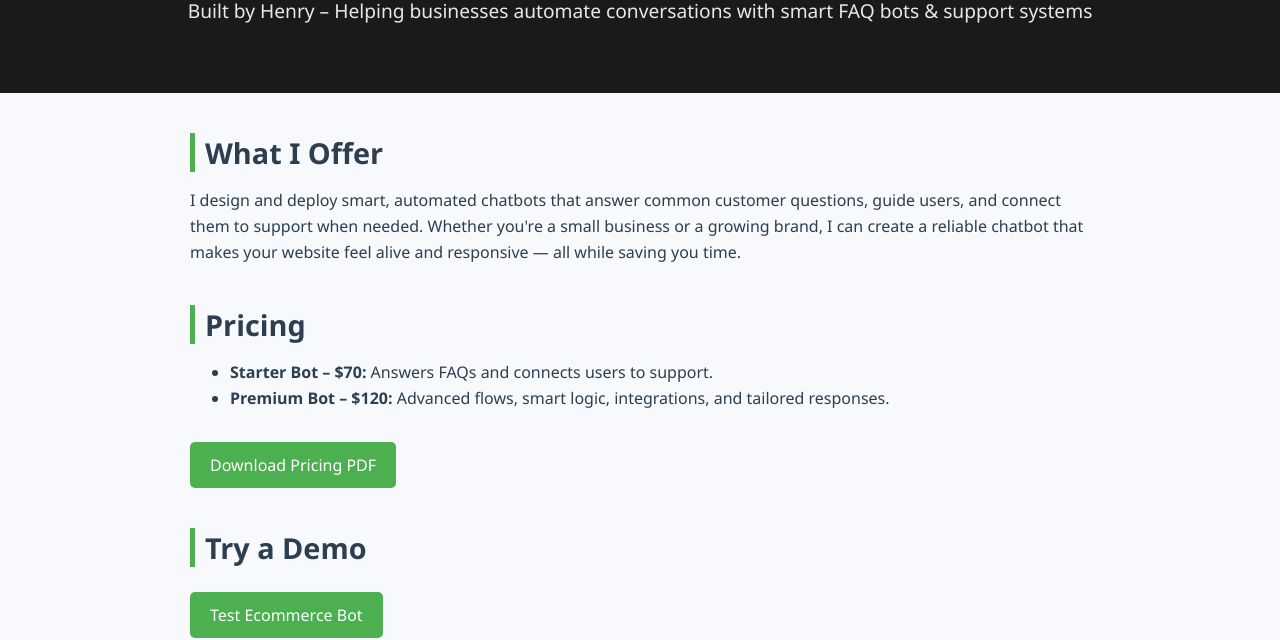
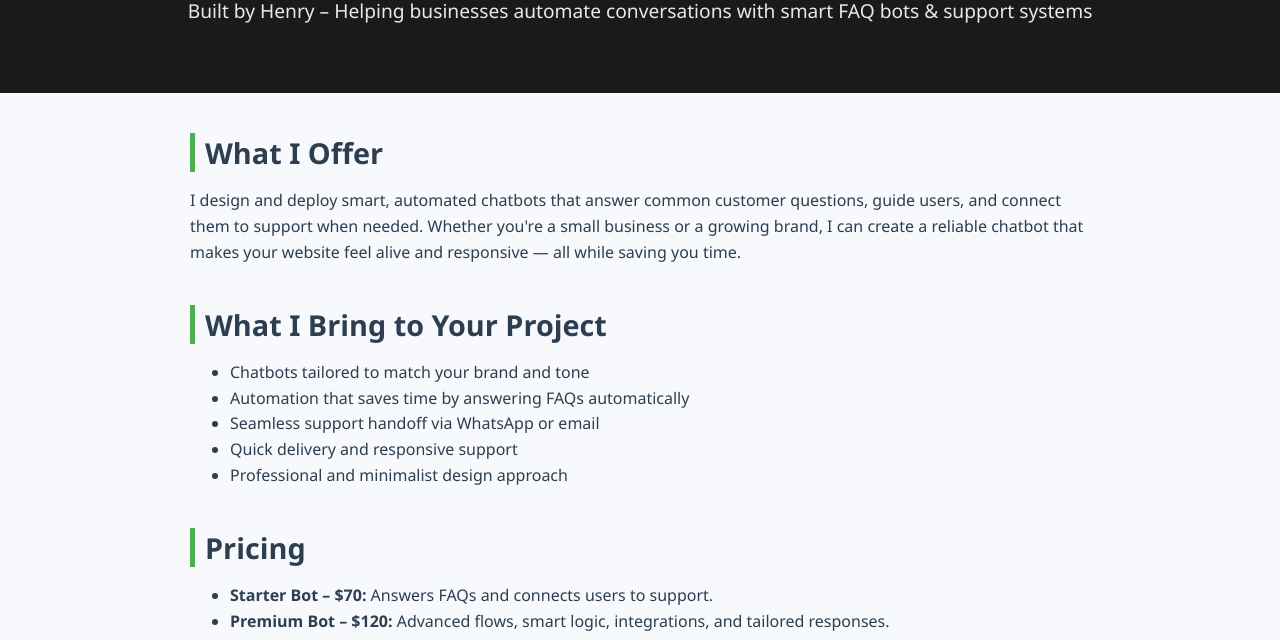
Before and after one commit to henryNugo1/HenryChatbot, a plain HTML site: page index.html in a window 1280 px wide. Shown: the part 163-803 px from the top of the page. Drawn offline with Linux system fonts and the light colour scheme.

Commit message:
Update index.html

```diff
--- a/index.html
+++ b/index.html
@@ -109,12 +109,23 @@
     </div>
 
     <div class="section">
+      <h2>What I Bring to Your Project</h2>
+      <ul>
+        <li>Chatbots tailored to match your brand and tone</li>
+        <li>Automation that saves time by answering FAQs automatically</li>
+        <li>Seamless support handoff via WhatsApp or email</li>
+        <li>Quick delivery and responsive support</li>
+        <li>Professional and minimalist design approach</li>
+      </ul>
+    </div>
+
+    <div class="section">
       <h2>Pricing</h2>
       <ul>
         <li><strong>Starter Bot – $70:</strong> Answers FAQs and connects users to support.</li>
         <li><strong>Premium Bot – $120:</strong> Advanced flows, smart logic, integrations, and tailored responses.</li>
       </ul>
-      <a href="#" class="button">Download Pricing PDF</a>
+      <a href="https://drive.google.com/uc?export=download&id=1qSAkZO2JZUDXD_gf2hm0lyab3ElR_eJj" class="button" target="_blank">Download Pricing PDF</a>
     </div>
 
     <div class="section">
@@ -140,7 +151,6 @@
       </div>
     </div>
 
-
     <div class="section contact-info">
       <h2>Contact</h2>
       <p><strong>Email:</strong> <a href="mailto:henrychibuikeoha@gmail.com">henrychibuikeoha@gmail.com</a></p>
```
Lines whose indentation alone changed are shown as unchanged.
